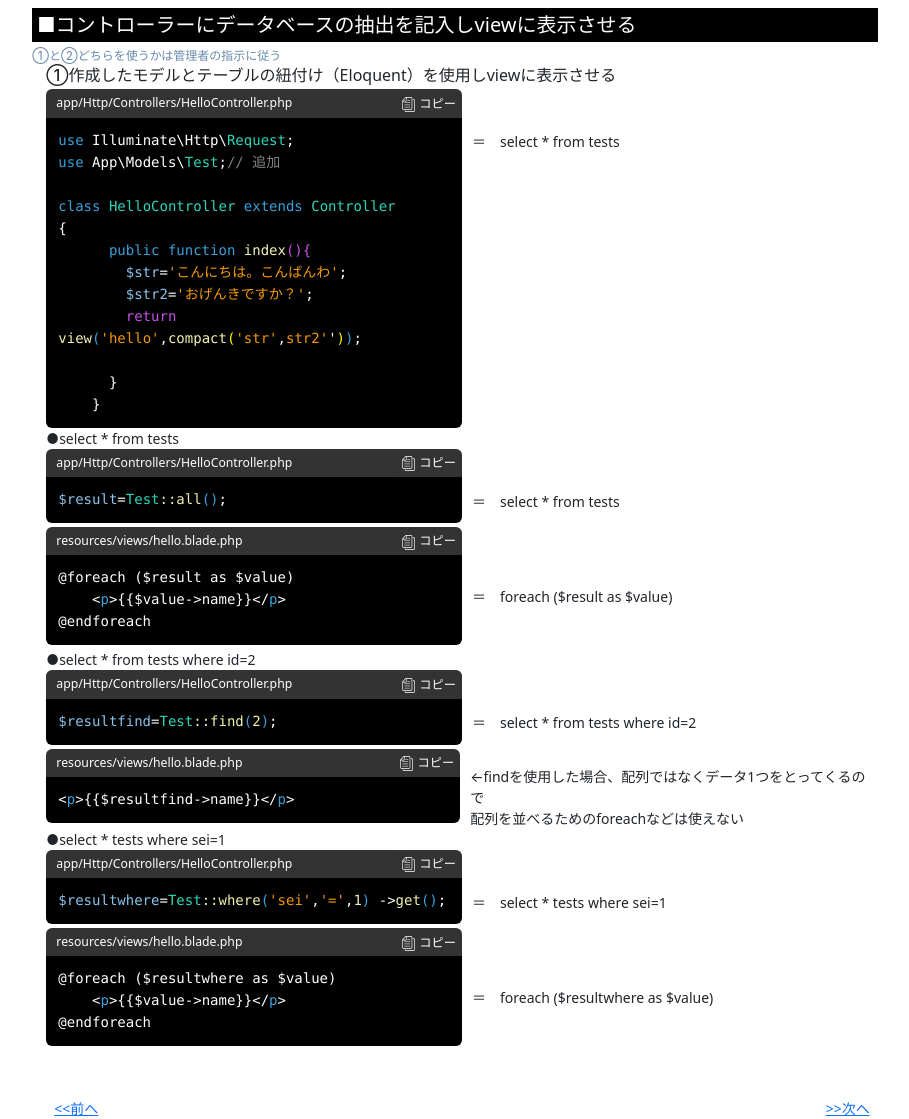
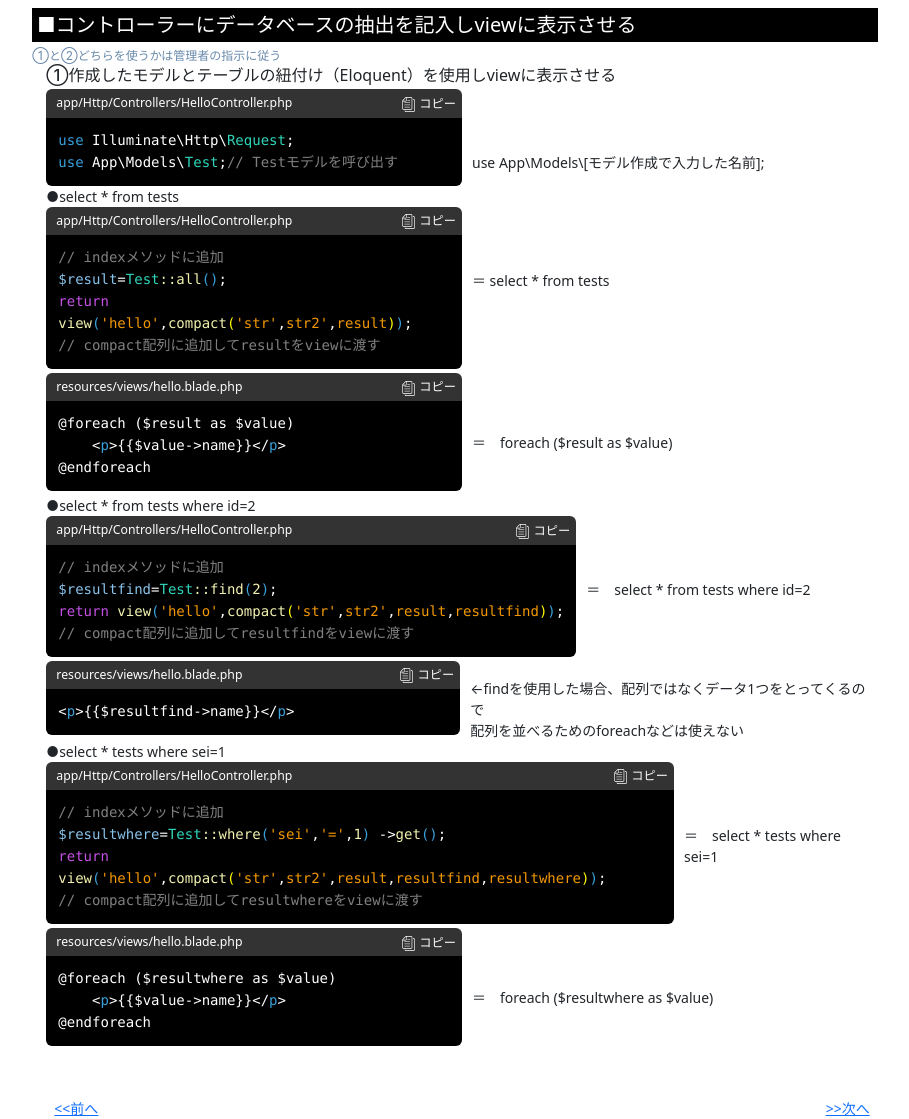
Before and after one commit to nekorenzi/fse_laravel, a plain HTML site: page 5.html in a window 1280 px wide. Shown: the whole page, without its empty margins (185-1094 px from the left). Drawn offline with nearby package versions, Linux system fonts and the light colour scheme; a script that the page names is missing.

Commit message:
Add files via upload

```diff
--- a/5.html
+++ b/5.html
@@ -40,23 +40,13 @@
                   </div>
                   <div class="d-flex justify-content-between align-items-center code-container">
                     <pre class="code-block"><code><span class="keyblue">use</span> Illuminate\Http\<span class="keysky">Request</span>;
-<span class="keyblue">use</span> App\Models\<span class="keysky">Test</span>;<span class="comment">// 追加</span>
-
-<span class="keyblue">class</span> <span class="keysky">HelloController</span> <span class="keyblue">extends</span> <span class="keysky">Controller</span>
-{
-      <span class="keyblue">public function</span> <span class="keylyellow">index</span><span class="keypink">(){</span>
-        <span class="keylblue">$str</span>=<span class="keyorange">'こんにちは。こんばんわ'</span>;
-        <span class="keylblue">$str2</span>=<span class="keyorange">'おげんきですか？'</span>;
-        <span class="keypink">return</span> <span class="keylyellow">view</span><span class="keyblue">(</span><span class="keyorange">'hello'</span>,<span class="keylyellow">compact</span><span class="keyyellow">(</span><span class="keyorange">'str'</span>,<span class="keyorange">str2'</span>'<span class="keyyellow">)</span><span class="keyblue">)</span>;
- <span class="comment"></span>
-      }
-    }</code></pre>
+<span class="keyblue">use</span> App\Models\<span class="keysky">Test</span>;<span class="comment">// Testモデルを呼び出す</span></code></pre>
                   </div>
                 </div>
               </div>
               <div class="" style="margin-left:10px;"><br>
-                <br>
-                ＝　select * from tests
+                <br><br>
+                use App\Models\[モデル作成で入力した名前];
               </div>
             </div>
             ●select * from tests
@@ -74,13 +64,16 @@
                   </div>
                   <div class="d-flex justify-content-between align-items-center code-container">
                     <pre
-                      class="code-block"><code><span class="keylblue">$result</span>=<span class="keysky">Test</span><span class="keylyellow">::all</span><span class="keyblue">()</span>;</code></pre>
+                      class="code-block"><code><span class="comment">// indexメソッドに追加</span>
+<span class="keylblue">$result</span>=<span class="keysky">Test</span><span class="keylyellow">::all</span><span class="keyblue">()</span>;
+<span class="keypink">return</span> <span class="keylyellow">view</span><span class="keyblue">(</span><span class="keyorange">'hello'</span>,<span class="keylyellow">compact</span><span class="keyyellow">(</span><span class="keyorange">'str'</span>,<span class="keyorange">str2'</span>,<span class="keyorange">result</span><span class="keyyellow">)</span><span class="keyblue">)</span>;
+<span class="comment">// compact配列に追加してresultをviewに渡す</span></code></pre>
                   </div>
                 </div>
               </div>
               <div class="" style="margin-left:10px;"><br>
-                <br>
-                ＝　select * from tests
+                <br><br>
+                 ＝ select * from tests
               </div>
             </div>
             <div class="d-flex">
@@ -110,7 +103,7 @@
             </div>
             ●select * from tests where id=2
             <div class="d-flex">
-              <div class="w-50">
+              <div class="w-70">
                 <div class="code-wrap">
                   <div class="d-flex justify-content-between align-items-center code-add p-0" role="group">
                     <div class="placename small">app/Http/Controllers/HelloController.php</div>
@@ -123,12 +116,15 @@
                   </div>
                   <div class="d-flex justify-content-between align-items-center code-container">
                     <pre
-                      class="code-block"><code><span class="keylblue">$resultfind</span>=<span class="keysky">Test</span><span class="keylyellow">::find</span><span class="keyblue">(</span><span class="keylyellow">2</span><span class="keyblue">)</span>;</code></pre>
+                      class="code-block"><code><span class="comment">// indexメソッドに追加</span>
+<span class="keylblue">$resultfind</span>=<span class="keysky">Test</span><span class="keylyellow">::find</span><span class="keyblue">(</span><span class="keylyellow">2</span><span class="keyblue">)</span>;
+<span class="keypink">return</span> <span class="keylyellow">view</span><span class="keyblue">(</span><span class="keyorange">'hello'</span>,<span class="keylyellow">compact</span><span class="keyyellow">(</span><span class="keyorange">'str'</span>,<span class="keyorange">str2'</span>,<span class="keyorange">result</span>,<span class="keyorange">resultfind</span><span class="keyyellow">)</span><span class="keyblue">)</span>;
+<span class="comment">// compact配列に追加してresultfindをviewに渡す</span></code></pre>
                   </div>
                 </div>
               </div>
               <div class="" style="margin-left:10px;"><br>
-                <br>
+                <br><br>
                 ＝　select * from tests where id=2
               </div>
             </div>
@@ -152,7 +148,7 @@
             </div>
             ●select * tests where sei=1
             <div class="d-flex">
-              <div class="w-50">
+              <div class="w-70">
                 <div class="code-wrap">
                   <div class="d-flex justify-content-between align-items-center code-add p-0" role="group">
                     <div class="placename small">app/Http/Controllers/HelloController.php</div>
@@ -165,12 +161,15 @@
                   </div>
                   <div class="d-flex justify-content-between align-items-center code-container">
                     <pre
-                      class="code-block"><code><span class="keylblue">$resultwhere</span>=<span class="keysky">Test</span><span class="keylyellow">::where</span><span class="keyblue">(</span><span class="keyorange">'sei'</span>,<span class="keyorange">'='</span>,<span class="keylyellow">1</span><span class="keyblue">)</span> -><span class="keylyellow">get</span><span class="keyblue">()</span>;</code></pre>
+                      class="code-block"><code><span class="comment">// indexメソッドに追加</span>
+<span class="keylblue">$resultwhere</span>=<span class="keysky">Test</span><span class="keylyellow">::where</span><span class="keyblue">(</span><span class="keyorange">'sei'</span>,<span class="keyorange">'='</span>,<span class="keylyellow">1</span><span class="keyblue">)</span> -><span class="keylyellow">get</span><span class="keyblue">()</span>;
+<span class="keypink">return</span> <span class="keylyellow">view</span><span class="keyblue">(</span><span class="keyorange">'hello'</span>,<span class="keylyellow">compact</span><span class="keyyellow">(</span><span class="keyorange">'str'</span>,<span class="keyorange">str2'</span>,<span class="keyorange">result</span>,<span class="keyorange">resultfind</span>,<span class="keyorange">resultwhere</span><span class="keyyellow">)</span><span class="keyblue">)</span>;
+<span class="comment">// compact配列に追加してresultwhereをviewに渡す</span></code></pre>
                   </div><span class="keyorange">
                 </div>
               </div>
               <div class="" style="margin-left:10px;"><br>
-                <br>
+                <br><br>
                 ＝　select * tests where sei=1
               </div>
             </div>
```
Also changed, not shown: 1.html (+2 -2 lines), 2.html (+1 -0 lines).
